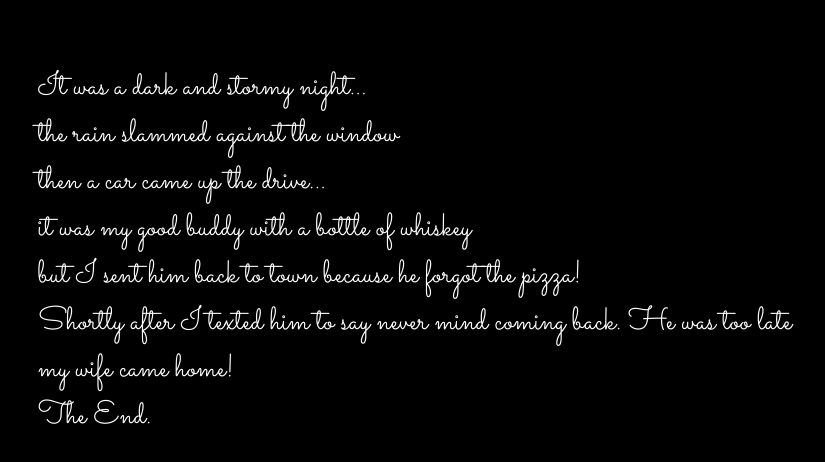
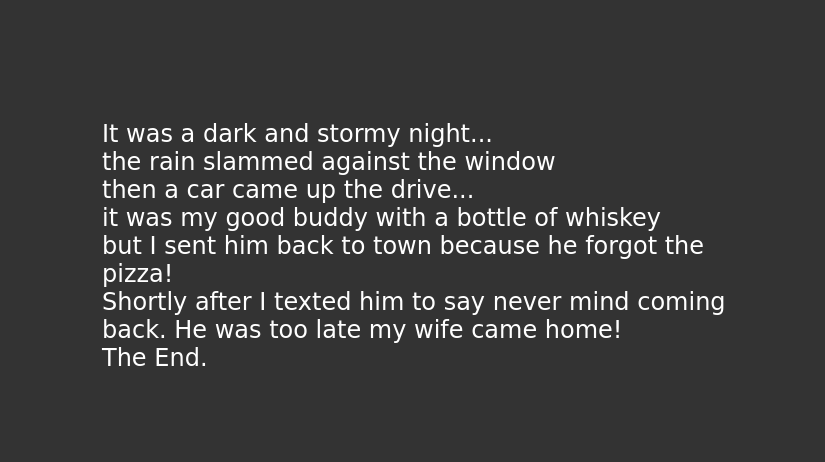
Before and after one commit to Bill-Morgan/fireside-story, a plain HTML site: page index.html in a window 1280 px wide. Shown: the whole page, without its empty margins (218-1043 px from the left). Drawn offline with Linux system fonts and the light colour scheme.

Commit message:
Added style.css

```diff
--- a/style.css
+++ b/style.css
@@ -1,9 +1,7 @@
 body {
     color: white;
-    background-color: black;
-    font-family: 'Sacramento', cursive;
-    font-size: 32px;
-    margin-top: 5%;
-    margin-left: 20%;
-    margin-right: 20%;
+    background-color: #333;
+    font-family: 'Satisfy', cursive;
+    font-size: 150%;
+    margin: 5em 25%
 }
```
